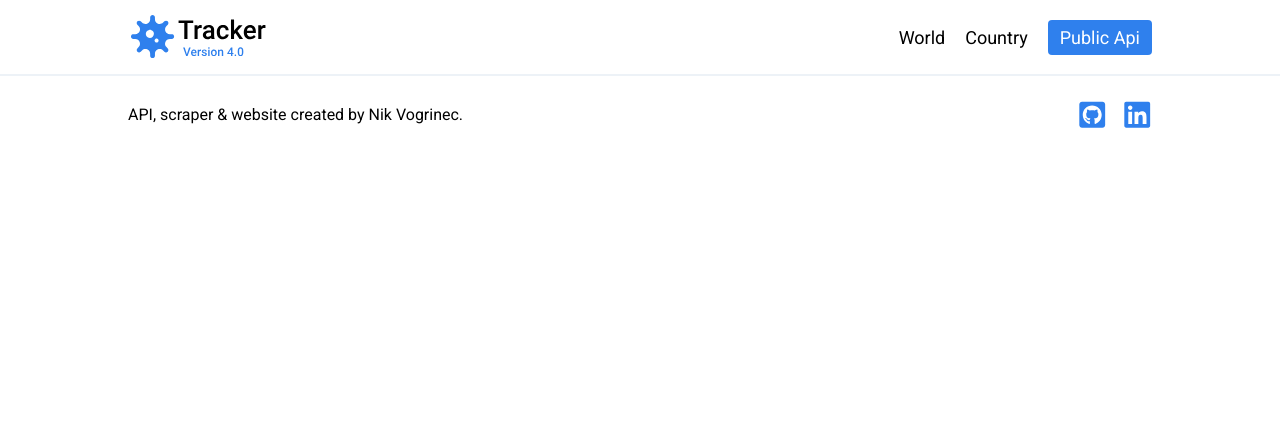
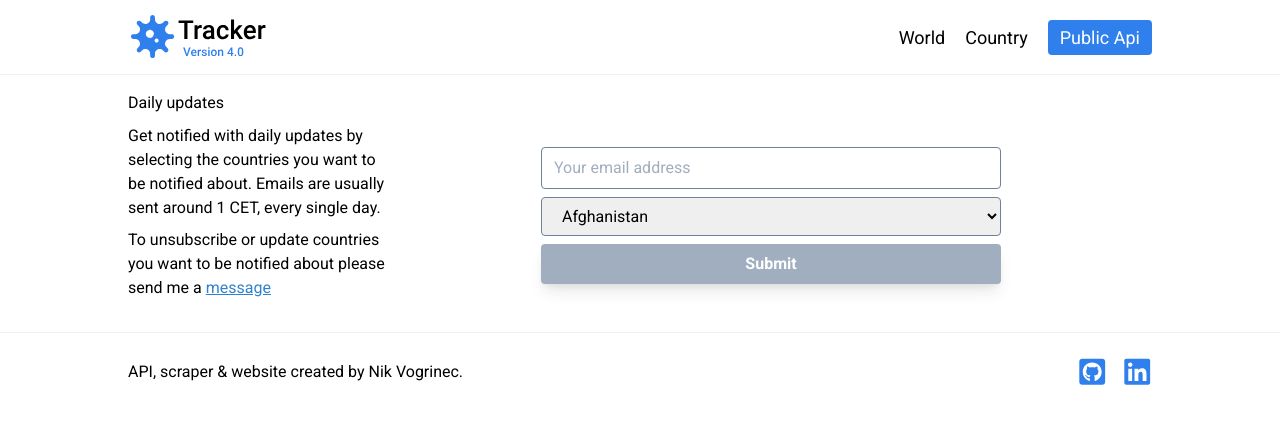
Before and after one commit to NikVogri/api-nuxt-frontend, a Nuxt app: page /daily-updates in a window 1280 px wide. Shown: the top 424 px of the page. Built offline with nearby package versions, Linux system fonts and the light colour scheme.

Commit message:
feat: updated link

```diff
--- a/components/Hero.vue
+++ b/components/Hero.vue
@@ -11,10 +11,10 @@
           </p>
         </div>
         <div class="hero__buttons">
-          <nuxt-link to="/visualization" class="btn btn-primary"
-            >Visualization</nuxt-link
+          <nuxt-link to="/world" class="btn btn-primary">World Data</nuxt-link>
+          <nuxt-link to="/daily-updates" class="btn btn-dark"
+            >Get Daily Updates</nuxt-link
           >
-          <nuxt-link to="/api" class="btn btn-dark">Public API</nuxt-link>
         </div>
         <HeroQuote />
       </div>
--- /dev/null
+++ b/pages/daily-updates.vue
@@ -0,0 +1,187 @@
+<template>
+  <div class="container">
+    <h1 class="heading-2">Daily updates</h1>
+
+    <div class="daily-updates">
+      <div class="daily-updates__about">
+        <p>
+          Get notified with daily updates by selecting the countries you want to
+          be notified about. Emails are usually sent around 1 CET, every single
+          day.
+        </p>
+
+        <p>
+          To unsubscribe or update countries you want to be notified about
+          please send me a
+          <a href="mailto:vogrinec.nik@gmail.com">message</a>
+        </p>
+      </div>
+
+      <div class="daily-updates__form">
+        <form @submit.prevent="subscribe">
+          <input
+            type="email"
+            required
+            placeholder="Your email address"
+            v-model="formData.email"
+          />
+          <select @change="addCountryToNotifications">
+            <option
+              v-for="country in countryList"
+              :value="country.name"
+              :key="country.name"
+              >{{ country.name }}</option
+            >
+          </select>
+
+          <ButtonWithSpinner
+            class="btn"
+            :loading="loading"
+            :disabled="disabledButton"
+            >Submit</ButtonWithSpinner
+          >
+          <div class="daily-updates__form-list">
+            <span
+              v-for="country in formData.countries"
+              :key="country"
+              :title="'Remove ' + country"
+              @click="removeCountryFromNotifications(country)"
+              >{{ country }}</span
+            >
+          </div>
+        </form>
+      </div>
+    </div>
+  </div>
+</template>
+
+<script>
+import countryList from "~/assets/countryList";
+
+export default {
+  data() {
+    return {
+      formData: {
+        countries: [],
+        email: ""
+      },
+      countryList,
+      loading: false,
+      message: ""
+    };
+  },
+  computed: {
+    disabledButton() {
+      return this.formData.countries.length < 1 || !this.formData.email;
+    }
+  },
+  methods: {
+    addCountryToNotifications(e) {
+      const countryToAdd = e.target.value;
+      const countryAlreadyInList = this.formData.countries.some(
+        country => country === countryToAdd
+      );
+
+      if (!countryAlreadyInList) {
+        this.formData.countries.push(countryToAdd);
+      }
+    },
+    removeCountryFromNotifications(countryToRemove) {
+      this.formData.countries = this.formData.countries.filter(
+        countryInList => countryInList !== countryToRemove
+      );
+    },
+    async subscribe() {
+      try {
+        this.loading = true;
+
+        const res = await this.$axios.$post(
+          `https://virus-email-sender.herokuapp.com/add-email`,
+          this.formData
+        );
+
+        if (res.success) {
+          this.message = "Email successfully added";
+          this.resetForm();
+        }
+      } catch (err) {
+        this.message =
+          "Could not add your email to our list, please try again later";
+      } finally {
+        this.loading = false;
+      }
+    },
+    resetForm() {
+      this.formData.countries = [];
+      this.formData.email = "";
+    }
+  }
+};
+</script>
+
+<style lang="scss" scoped>
+.container {
+  @apply py-4;
+}
+.daily-updates {
+  @apply flex items-center;
+
+  @media (max-width: 768px) {
+    @apply flex-col;
+  }
+
+  p {
+    @apply mb-2;
+  }
+
+  &__about {
+    @apply flex-1 text-left;
+  }
+
+  a {
+    @apply text-blue-600 underline;
+  }
+
+  &__form {
+    @apply flex justify-center p-8;
+    flex-grow: 1;
+
+    &-list {
+      @apply text-white;
+      font-weight: 500;
+
+      & > * {
+        @apply rounded inline-block mr-2 mt-3 px-2 py-1 cursor-pointer;
+        background-color: var(--primary-blue);
+
+        &:not(:last-child) {
+          @apply mr-3;
+        }
+      }
+    }
+
+    select {
+      @apply border border-gray-600 rounded px-4 py-2 w-full mb-2;
+    }
+
+    form {
+      flex: 1;
+      max-width: 460px;
+      margin: 0 auto;
+    }
+    input {
+      @apply px-3 py-2 border border-gray-600 rounded w-full mb-2;
+    }
+
+    button {
+      @apply px-4 py-2 rounded text-white w-full;
+      background-color: var(--primary-blue);
+
+      &:disabled {
+        @apply bg-gray-500;
+        cursor: default;
+      }
+    }
+  }
+}
+</style>
```
